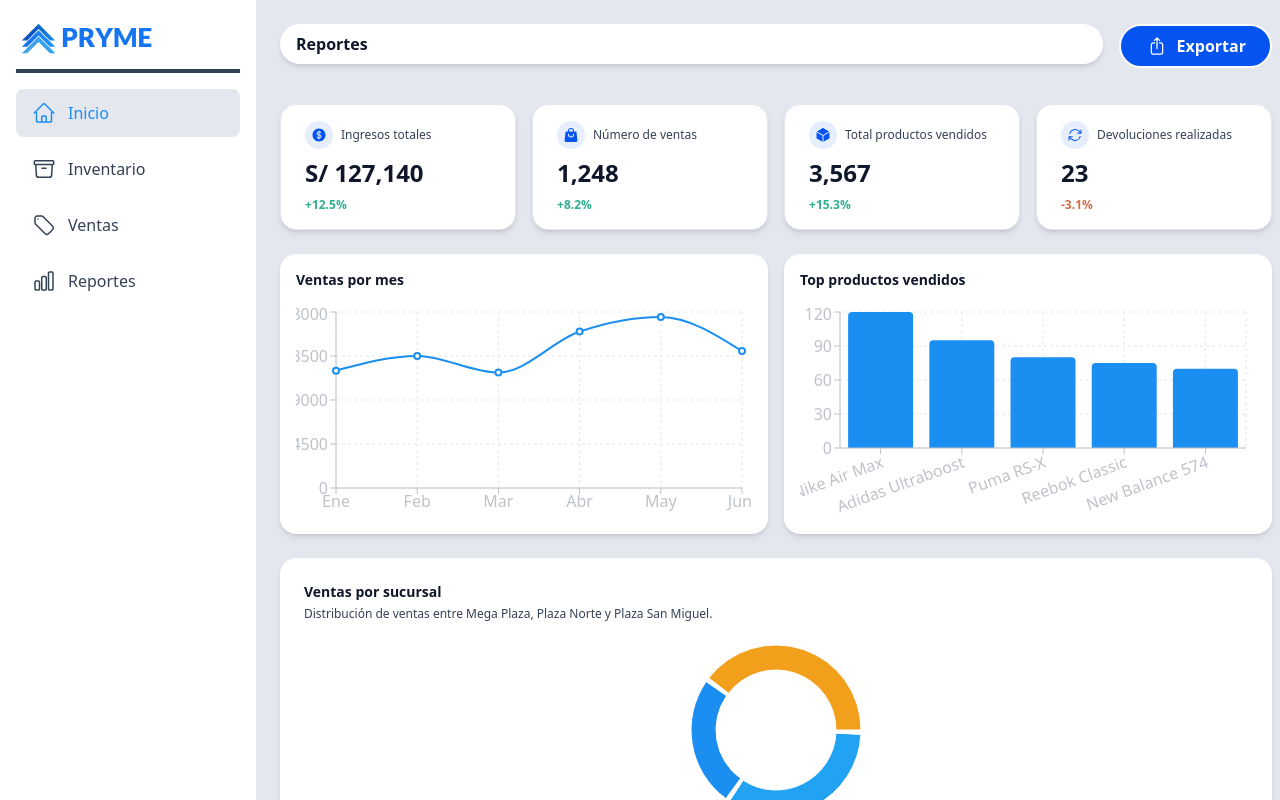
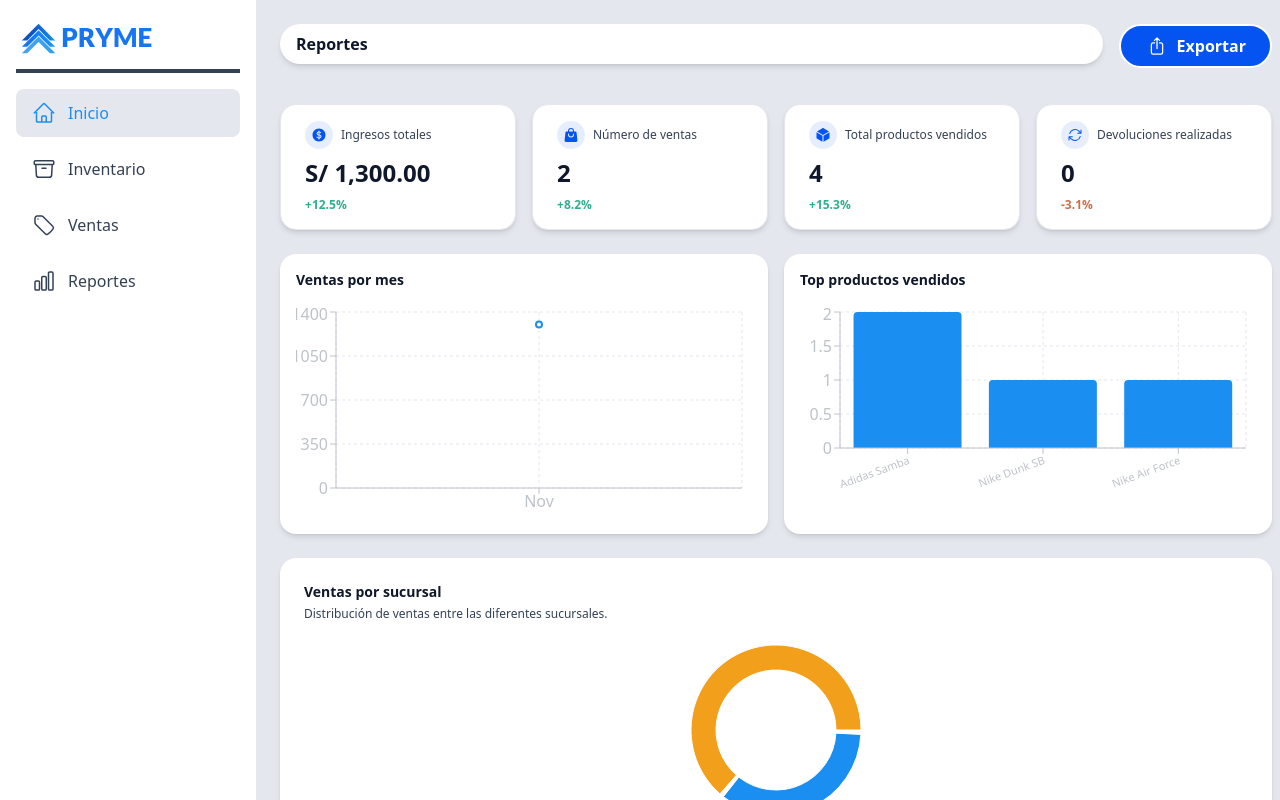
Before and after one commit to iammiguelsolis/PRYME, a React (Vite) app: page /reportes in a window 1280 px wide. Built offline with nearby package versions, Linux system fonts and the light colour scheme.

Commit message:
fix final

```diff
--- a/src/modules/inicio/page/InicioPage.jsx
+++ b/src/modules/inicio/page/InicioPage.jsx
@@ -1,37 +1,50 @@
-// --- Datos de ejemplo (DUMMY DATA) ---
-
+import { useMemo } from "react";
 import DashboardTableCard from "../components/organismos/DashboardTableCard";
 import UserInfoCard from "../components/organismos/UserInfoCard";
-
-// --- (Los datos de ejemplo DUMMY DATA se mantienen igual) ---
-const inventarioData = {
-  headers: ["ID Ingreso", "Total (S/.)", "N° Productos"],
-  data: [
-    ["10001", "2300.00", 9],
-    ["10002", "4200.00", 14],
-    ["10003", "3200.80", 12],
-    ["10004", "4523.87", 12],
-    ["10005", "3241.00", 15],
-  ]
-};
-
-const ventasData = {
-  headers: ["ID Venta", "Total (S/.)", "N° Productos"],
-  data: [
-    ["20001", "570.80", 2],
-    ["20002", "359.90", 1],
-    ["20003", "590.80", 2],
-  ]
-};
-
-const devolucionesData = {
-  headers: ["ID Venta", "Motivo", "N° Productos"],
-  data: [
-    ["20003", "Talla", 1],
-  ]
-};
+import { useInventario } from "../../../context/InventarioContext";
+import { useVentas } from "../../../context/VentasContext";
 
 const InicioPage = () => {
+  const { ingresos } = useInventario();
+  const { ventas } = useVentas();
+
+  // Transformar datos de ingresos para la tabla
+  const inventarioData = useMemo(() => ({
+    headers: ["ID Ingreso", "Total (S/.)", "N° Productos"],
+    data: ingresos.slice(0, 5).map(ingreso => [
+      ingreso.id,
+      ingreso.costoTotal.toLocaleString('es-PE', { minimumFractionDigits: 2 }),
+      ingreso.cantidad
+    ])
+  }), [ingresos]);
+
+  // Transformar datos de ventas para la tabla
+  const ventasData = useMemo(() => ({
+    headers: ["ID Venta", "Total (S/.)", "N° Productos"],
+    data: ventas.slice(0, 5).map(venta => [
+      venta.id,
+      venta.total.toLocaleString('es-PE', { minimumFractionDigits: 2 }),
+      venta.productos.reduce((sum, p) => sum + p.cantidad, 0)
+    ])
+  }), [ventas]);
+
+  // Filtrar ventas con devoluciones (productos que fueron removidos)
+  const devolucionesData = useMemo(() => {
+    // Buscar ventas que tienen menos productos o total menor al subtotal original
+    const ventasConDevoluciones = ventas.filter(v =>
+      v.productos.length === 0 || v.total < v.subtotal - v.descuento
+    );
+
+    return {
+      headers: ["ID Venta", "Cliente", "Total Devuelto"],
+      data: ventasConDevoluciones.slice(0, 5).map(venta => [
+        venta.id,
+        venta.cliente,
+        `S/. ${(venta.subtotal - venta.total - venta.descuento).toLocaleString('es-PE', { minimumFractionDigits: 2 })}`
+      ])
+    };
+  }, [ventas]);
+
   return (
     <main className="flex-grow p-6 bg-neutral-03">
       <h1 className="text-l font-bold text-text-01 bg-neutral-01 rounded-4xl shadow-md p-2 px-4 flex flex-col h-full mb-4">
@@ -39,7 +52,6 @@ const InicioPage = () => {
       </h1>
 
       <div className="grid grid-cols-1 lg:grid-cols-2 gap-4">
-
 
         {/* Fila 1, Col 1 */}
         <UserInfoCard />
@@ -50,6 +62,7 @@ const InicioPage = () => {
           headers={inventarioData.headers}
           data={inventarioData.data}
           buttonText="Ir a Inventario"
+          linkTo="/inventario"
         />
 
         {/* Fila 2, Col 1 */}
@@ -58,6 +71,7 @@ const InicioPage = () => {
           headers={ventasData.headers}
           data={ventasData.data}
           buttonText="Ir a Ventas"
+          linkTo="/ventas"
         />
 
         {/* Fila 2, Col 2 */}
@@ -66,6 +80,8 @@ const InicioPage = () => {
           headers={devolucionesData.headers}
           data={devolucionesData.data}
           buttonText="Ir a Ventas"
+          linkTo="/ventas"
+          emptyMessage="No hay devoluciones registradas"
         />
 
       </div>
--- a/src/modules/reportes/components/organismos/ExportReportModal.jsx
+++ b/src/modules/reportes/components/organismos/ExportReportModal.jsx
@@ -1,15 +1,17 @@
-// src/modules/reportes/components/organismos/ExportReportModal.jsx
 import { useState } from "react";
 import { CheckboxGroup } from "../moleculas/CheckboxGroup";
 import { SelectMeses } from "../moleculas/SelectMeses";
 import { Button } from "../../../../globals/components/atomos/Button.jsx";
-
-
+import { useInventario } from "../../../../context/InventarioContext";
+import { useVentas } from "../../../../context/VentasContext";
 
 export const ExportReportModal = ({ isOpen, onClose }) => {
   const [formatos, setFormatos] = useState([]);
   const [informacion, setInformacion] = useState([]);
   const [mes, setMes] = useState(null);
+
+  const { ingresos, productos } = useInventario();
+  const { ventas } = useVentas();
 
   if (!isOpen) return null;
 
@@ -25,9 +27,169 @@ export const ExportReportModal = ({ isOpen, onClose }) => {
     );
   };
 
+  // Filtrar datos por mes si está seleccionado
+  const filtrarPorMes = (items, mesSeleccionado) => {
+    if (!mesSeleccionado) return items;
+
+    return items.filter(item => {
+      const fecha = new Date(item.fecha);
+      const mesItem = fecha.getMonth() + 1; // getMonth() devuelve 0-11
+      return mesItem === parseInt(mesSeleccionado);
+    });
+  };
+
+  // Generar datos para exportar
+  const generarDatosExportacion = () => {
+    const datos = {};
+
+    // Filtrar por mes si está seleccionado
+    const ventasFiltradas = filtrarPorMes(ventas, mes);
+    const ingresosFiltrados = filtrarPorMes(ingresos, mes);
+
+    if (informacion.includes("Ventas")) {
+      datos.ventas = {
+        total: ventasFiltradas.length,
+        ingresoTotal: ventasFiltradas.reduce((sum, v) => sum + v.total, 0),
+        detalle: ventasFiltradas.map(v => ({
+          id: v.id,
+          cliente: v.clienteFull,
+          fecha: v.fecha,
+          total: v.total,
+          productos: v.productos.length,
+          sucursal: v.sucursal
+        }))
+      };
+    }
+
+    if (informacion.includes("Inventario")) {
+      datos.inventario = {
+        totalIngresos: ingresosFiltrados.length,
+        costoTotal: ingresosFiltrados.reduce((sum, i) => sum + i.costoTotal, 0),
+        totalProductos: productos.length,
+        detalle: ingresosFiltrados.map(i => ({
+          id: i.id,
+          proveedor: i.proveedor,
+          fecha: i.fecha,
+          cantidad: i.cantidad,
+          costoTotal: i.costoTotal
+        }))
+      };
+    }
+
+    if (informacion.includes("Devoluciones")) {
+      const devoluciones = ventasFiltradas.filter(v =>
+        v.total < (v.subtotal - v.descuento) || v.productos.length === 0
+      );
+
+      datos.devoluciones = {
+        total: devoluciones.length,
+        detalle: devoluciones.map(v => ({
+          id: v.id,
+          cliente: v.clienteFull,
+          fecha: v.fecha,
+          montoDevuelto: (v.subtotal - v.total - v.descuento),
+          sucursal: v.sucursal
+        }))
+      };
+    }
+
+    return datos;
+  };
+
+  // Simular exportación a PDF
+  const exportarPDF = (datos) => {
+    console.log("📄 Exportando a PDF:", datos);
+
+    // Crear un resumen en texto
+    let resumen = "=== REPORTE EXPORTADO ===\n\n";
+
+    if (datos.ventas) {
+      resumen += `VENTAS:\n`;
+      resumen += `Total de ventas: ${datos.ventas.total}\n`;
+      resumen += `Ingreso total: S/ ${datos.ventas.ingresoTotal.toFixed(2)}\n\n`;
+    }
+
+    if (datos.inventario) {
+      resumen += `INVENTARIO:\n`;
+      resumen += `Total de ingresos: ${datos.inventario.totalIngresos}\n`;
+      resumen += `Costo total: S/ ${datos.inventario.costoTotal.toFixed(2)}\n\n`;
+    }
+
+    if (datos.devoluciones) {
+      resumen += `DEVOLUCIONES:\n`;
+      resumen += `Total de devoluciones: ${datos.devoluciones.total}\n\n`;
+    }
+
+    // En una app real, aquí usarías una librería como jsPDF
+    console.log(resumen);
+    alert("📄 PDF generado (ver consola para detalles)");
+  };
+
+  // Simular exportación a Excel
+  const exportarExcel = (datos) => {
+    console.log("📊 Exportando a Excel:", datos);
+
+    // Convertir a CSV simple
+    let csv = "REPORTE DE DATOS\n\n";
+
+    if (datos.ventas) {
+      csv += "VENTAS\n";
+      csv += "ID,Cliente,Fecha,Total,Productos\n";
+      datos.ventas.detalle.forEach(v => {
+        csv += `${v.id},${v.cliente},${v.fecha},${v.total},${v.productos}\n`;
+      });
+      csv += "\n";
+    }
+
+    if (datos.inventario) {
+      csv += "INVENTARIO\n";
+      csv += "ID,Proveedor,Fecha,Cantidad,Costo Total\n";
+      datos.inventario.detalle.forEach(i => {
+        csv += `${i.id},${i.proveedor},${i.fecha},${i.cantidad},${i.costoTotal}\n`;
+      });
+      csv += "\n";
+    }
+
+    // En una app real, aquí usarías una librería como xlsx
+    console.log(csv);
+    alert("📊 Excel generado (ver consola para detalles)");
+  };
+
   const handleExport = () => {
-    // Simulación de exportación (solo frontend)
-    alert("Reporte exportado correctamente (simulado, solo frontend).");
+    // Validaciones
+    if (formatos.length === 0) {
+      alert("⚠️ Por favor selecciona al menos un formato");
+      return;
+    }
+
+    if (informacion.length === 0) {
+      alert("⚠️ Por favor selecciona al menos un tipo de información");
+      return;
+    }
+
+    // Generar datos
+    const datos = generarDatosExportacion();
+
+    // Exportar según formatos seleccionados
+    if (formatos.includes("PDF")) {
+      exportarPDF(datos);
+    }
+
+    if (formatos.includes("Excel")) {
+      exportarExcel(datos);
+    }
+
+    // Mensaje de éxito
+    const formatosTexto = formatos.join(" y ");
+    const infoTexto = informacion.join(", ");
+    const mesTexto = mes ? ` del mes ${mes}` : "";
+
+    alert(`✅ Reporte exportado exitosamente!\n\nFormato: ${formatosTexto}\nInformación: ${infoTexto}${mesTexto}\n\n(Revisa la consola para ver los detalles)`);
+
+    // Resetear y cerrar
+    setFormatos([]);
+    setInformacion([]);
+    setMes(null);
     onClose();
   };
 
--- a/src/modules/reportes/components/organismos/ProductosVendidosChart.jsx
+++ b/src/modules/reportes/components/organismos/ProductosVendidosChart.jsx
@@ -1,4 +1,4 @@
-// src/modules/reportes/components/organismos/ProductosVendidosChart.jsx
+import { useMemo } from "react";
 import {
   ResponsiveContainer,
   BarChart,
@@ -9,15 +9,30 @@ import {
   Tooltip,
 } from "recharts";
 
-const data = [
-  { producto: "Nike Air Max", ventas: 120 },
-  { producto: "Adidas Ultraboost", ventas: 95 },
-  { producto: "Puma RS-X", ventas: 80 },
-  { producto: "Reebok Classic", ventas: 75 },
-  { producto: "New Balance 574", ventas: 70 },
-];
+export const ProductosVendidosChart = ({ ventas = [] }) => {
+  const data = useMemo(() => {
+    // Agrupar productos por modelo y sumar cantidades
+    const productosPorModelo = {};
 
-export const ProductosVendidosChart = () => {
+    ventas.forEach(venta => {
+      venta.productos.forEach(producto => {
+        const modelo = producto.modelo;
+        if (!productosPorModelo[modelo]) {
+          productosPorModelo[modelo] = 0;
+        }
+        productosPorModelo[modelo] += producto.cantidad;
+      });
+    });
+
+    // Convertir a array y ordenar por ventas (top 5)
+    const resultado = Object.entries(productosPorModelo)
+      .map(([producto, cantidad]) => ({ producto, ventas: cantidad }))
+      .sort((a, b) => b.ventas - a.ventas)
+      .slice(0, 5);
+
+    return resultado.length > 0 ? resultado : [{ producto: "Sin datos", ventas: 0 }];
+  }, [ventas]);
+
   return (
     <div className="bg-neutral-01 rounded-2xl shadow-md p-4 h-[280px] flex flex-col">
       <h3 className="text-sm font-semibold text-text-01 mb-3">
@@ -27,9 +42,18 @@ export const ProductosVendidosChart = () => {
         <ResponsiveContainer width="100%" height="100%">
           <BarChart data={data} margin={{ top: 10, right: 10, left: -20, bottom: 20 }}>
             <CartesianGrid strokeDasharray="3 3" stroke="#E4E7EE" />
-            <XAxis dataKey="producto" angle={-20} textAnchor="end" height={50} stroke="#BEC2C9" />
+            <XAxis
+              dataKey="producto"
+              angle={-20}
+              textAnchor="end"
+              height={50}
+              stroke="#BEC2C9"
+              tick={{ fontSize: 11 }}
+            />
             <YAxis stroke="#BEC2C9" />
-            <Tooltip />
+            <Tooltip
+              formatter={(value) => [value, 'Unidades vendidas']}
+            />
             <Bar dataKey="ventas" fill="#1B8EF2" radius={[4, 4, 0, 0]} />
           </BarChart>
         </ResponsiveContainer>
--- a/src/modules/reportes/components/organismos/ResumenTabla.jsx
+++ b/src/modules/reportes/components/organismos/ResumenTabla.jsx
@@ -1,45 +1,33 @@
-// src/modules/reportes/components/organismos/ResumenTabla.jsx
+import { useMemo } from "react";
 import { MetricRow } from "../moleculas/MetricRow";
 
-const rows = [
-  {
-    fecha: "15/11/2025",
-    sucursal: "Mega Plaza",
-    total: "S/ 3,450.00",
-    productos: 12,
-    devoluciones: "No",
-  },
-  {
-    fecha: "15/11/2025",
-    sucursal: "Plaza Norte",
-    total: "S/ 2,800.00",
-    productos: 9,
-    devoluciones: "No",
-  },
-  {
-    fecha: "14/11/2025",
-    sucursal: "Plaza San Miguel",
-    total: "S/ 4,120.00",
-    productos: 15,
-    devoluciones: "Sí",
-  },
-  {
-    fecha: "14/11/2025",
-    sucursal: "Mega Plaza",
-    total: "S/ 1,780.00",
-    productos: 6,
-    devoluciones: "No",
-  },
-  {
-    fecha: "13/11/2025",
-    sucursal: "Plaza Norte",
-    total: "S/ 5,230.00",
-    productos: 18,
-    devoluciones: "No",
-  },
-];
+export const ResumenTabla = ({ ventas = [] }) => {
+  const rows = useMemo(() => {
+    return ventas.slice(0, 10).map(venta => {
+      // Formatear fecha
+      const fecha = new Date(venta.fecha);
+      const fechaFormateada = fecha.toLocaleDateString('es-PE', {
+        day: '2-digit',
+        month: '2-digit',
+        year: 'numeric'
+      });
 
-export const ResumenTabla = () => {
+      // Contar productos
+      const numProductos = venta.productos.reduce((sum, p) => sum + p.cantidad, 0);
+
+      // Verificar si tiene devolución
+      const tieneDevoluciones = venta.total < (venta.subtotal - venta.descuento) || venta.productos.length === 0;
+
+      return {
+        fecha: fechaFormateada,
+        sucursal: venta.sucursal,
+        total: `S/ ${venta.total.toLocaleString('es-PE', { minimumFractionDigits: 2 })}`,
+        productos: numProductos,
+        devoluciones: tieneDevoluciones ? "Sí" : "No"
+      };
+    });
+  }, [ventas]);
+
   return (
     <div className="bg-neutral-01 rounded-2xl shadow-md p-4">
       <h3 className="text-sm font-semibold text-text-01 mb-3">
@@ -53,18 +41,22 @@ export const ResumenTabla = () => {
               <th className="px-4 py-2 font-semibold">Fecha</th>
               <th className="px-4 py-2 font-semibold">Sucursal</th>
               <th className="px-4 py-2 font-semibold">Total de la venta</th>
-              <th className="px-4 py-2 font-semibold text-center">
-                N° productos
-              </th>
-              <th className="px-4 py-2 font-semibold text-center">
-                Devoluciones
-              </th>
+              <th className="px-4 py-2 font-semibold text-center">N° productos</th>
+              <th className="px-4 py-2 font-semibold text-center">Devoluciones</th>
             </tr>
           </thead>
           <tbody className="bg-neutral-01">
-            {rows.map((row) => (
-              <MetricRow key={`${row.fecha}-${row.sucursal}`} {...row} />
-            ))}
+            {rows.length > 0 ? (
+              rows.map((row, index) => (
+                <MetricRow key={`${row.fecha}-${row.sucursal}-${index}`} {...row} />
+              ))
+            ) : (
+              <tr>
+                <td colSpan="5" className="px-4 py-8 text-center text-gray-500">
+                  No hay ventas registradas
+                </td>
+              </tr>
+            )}
           </tbody>
         </table>
       </div>
--- a/src/modules/reportes/components/organismos/VentasPorMesChart.jsx
+++ b/src/modules/reportes/components/organismos/VentasPorMesChart.jsx
@@ -1,4 +1,4 @@
-// src/modules/reportes/components/organismos/VentasPorMesChart.jsx
+import { useMemo } from "react";
 import {
   ResponsiveContainer,
   LineChart,
@@ -9,16 +9,43 @@ import {
   Tooltip,
 } from "recharts";
 
-const data = [
-  { mes: "Ene", ventas: 12000 },
-  { mes: "Feb", ventas: 13500 },
-  { mes: "Mar", ventas: 11800 },
-  { mes: "Abr", ventas: 16000 },
-  { mes: "May", ventas: 17500 },
-  { mes: "Jun", ventas: 14000 },
-];
+const meses = ["Ene", "Feb", "Mar", "Abr", "May", "Jun", "Jul", "Ago", "Sep", "Oct", "Nov", "Dic"];
 
-export const VentasPorMesChart = () => {
+export const VentasPorMesChart = ({ ventas = [] }) => {
+  const data = useMemo(() => {
+    // Agrupar ventas por mes
+    const ventasPorMes = {};
+
+    ventas.forEach(venta => {
+      const fecha = new Date(venta.fecha);
+      const mesIndex = fecha.getMonth();
+      const mesNombre = meses[mesIndex];
+
+      if (!ventasPorMes[mesNombre]) {
+        ventasPorMes[mesNombre] = 0;
+      }
+      ventasPorMes[mesNombre] += venta.total;
+    });
+
+    // Convertir a array para el gráfico (mostrar últimos 6 meses con datos)
+    const resultado = meses
+      .map(mes => ({
+        mes,
+        ventas: ventasPorMes[mes] || 0
+      }))
+      .filter(item => item.ventas > 0);
+
+    // Si no hay datos, mostrar datos de ejemplo
+    if (resultado.length === 0) {
+      return [
+        { mes: "Oct", ventas: 0 },
+        { mes: "Nov", ventas: ventas.reduce((sum, v) => sum + v.total, 0) },
+      ];
+    }
+
+    return resultado.length > 0 ? resultado : [{ mes: "Nov", ventas: 0 }];
+  }, [ventas]);
+
   return (
     <div className="bg-neutral-01 rounded-2xl shadow-md p-4 h-[280px] flex flex-col">
       <h3 className="text-sm font-semibold text-text-01 mb-3">
@@ -30,7 +57,9 @@ export const VentasPorMesChart = () => {
             <CartesianGrid strokeDasharray="3 3" stroke="#E4E7EE" />
             <XAxis dataKey="mes" stroke="#BEC2C9" />
             <YAxis stroke="#BEC2C9" />
-            <Tooltip />
+            <Tooltip
+              formatter={(value) => [`S/ ${value.toLocaleString('es-PE', { minimumFractionDigits: 2 })}`, 'Ventas']}
+            />
             <Line
               type="monotone"
               dataKey="ventas"
--- a/src/modules/reportes/components/organismos/VentasPorSucursalChart.jsx
+++ b/src/modules/reportes/components/organismos/VentasPorSucursalChart.jsx
@@ -1,4 +1,4 @@
-// src/modules/reportes/components/organismos/VentasPorSucursalChart.jsx
+import { useMemo } from "react";
 import {
   ResponsiveContainer,
   PieChart,
@@ -8,29 +8,40 @@ import {
   Tooltip,
 } from "recharts";
 
-const data = [
-  { name: "Mega Plaza", value: 45000 },
-  { name: "Plaza Norte", value: 28000 },
-  { name: "Plaza San Miguel", value: 38000 },
-];
+const COLORS = ["#F29F1B", "#1B8EF2", "#22A2F2", "#34D399", "#A78BFA"];
 
-const COLORS = ["#F29F1B", "#1B8EF2", "#22A2F2"];
+export const VentasPorSucursalChart = ({ ventas = [] }) => {
+  const data = useMemo(() => {
+    // Agrupar ventas por sucursal
+    const ventasPorSucursal = {};
 
-export const VentasPorSucursalChart = () => {
+    ventas.forEach(venta => {
+      const sucursal = venta.sucursal || "Sin sucursal";
+      if (!ventasPorSucursal[sucursal]) {
+        ventasPorSucursal[sucursal] = 0;
+      }
+      ventasPorSucursal[sucursal] += venta.total;
+    });
+
+    // Convertir a array para el gráfico
+    const resultado = Object.entries(ventasPorSucursal)
+      .map(([name, value]) => ({ name, value }))
+      .sort((a, b) => b.value - a.value);
+
+    return resultado.length > 0 ? resultado : [{ name: "Sin datos", value: 0 }];
+  }, [ventas]);
+
   return (
     <div className="bg-neutral-01 rounded-2xl shadow-md p-6 flex flex-col gap-4">
-
-      {/* Título y descripción */}
       <div>
         <h3 className="text-sm font-semibold text-text-01 mb-1">
           Ventas por sucursal
         </h3>
         <p className="text-xs text-text-02 max-w-md">
-          Distribución de ventas entre Mega Plaza, Plaza Norte y Plaza San Miguel.
+          Distribución de ventas entre las diferentes sucursales.
         </p>
       </div>
 
-      {/* 🔥 GRÁFICO CENTRADO */}
       <div className="w-full flex justify-center">
         <div className="w-[260px] h-[220px]">
           <ResponsiveContainer width="100%" height="100%">
@@ -48,12 +59,13 @@ export const VentasPorSucursalChart = () => {
                 ))}
               </Pie>
               <Legend verticalAlign="bottom" height={36} />
-              <Tooltip />
+              <Tooltip
+                formatter={(value) => `S/ ${value.toLocaleString('es-PE', { minimumFractionDigits: 2 })}`}
+              />
             </PieChart>
           </ResponsiveContainer>
         </div>
       </div>
-
     </div>
   );
 };
--- a/src/modules/reportes/pages/Reportes.jsx
+++ b/src/modules/reportes/pages/Reportes.jsx
@@ -1,6 +1,4 @@
-import { useState } from "react";
-
-// Íconos
+import { useState, useMemo } from "react";
 import {
   HiCurrencyDollar,
   HiShoppingBag,
@@ -9,39 +7,62 @@ import {
   HiOutlineArrowUpOnSquare,
 } from "react-icons/hi2";
 
-// Átomos y Organismos del módulo Reportes
 import { KpiCard } from "../components/atomos/KpiCard";
 import { VentasPorMesChart } from "../components/organismos/VentasPorMesChart";
 import { ProductosVendidosChart } from "../components/organismos/ProductosVendidosChart";
 import { VentasPorSucursalChart } from "../components/organismos/VentasPorSucursalChart";
 import { ResumenTabla } from "../components/organismos/ResumenTabla";
-
-// Modal
 import { ExportReportModal } from "../components/organismos/ExportReportModal";
-
-// Botón Global
 import { Button } from "../../../globals/components/atomos/Button.jsx";
 
+// Contextos
+import { useInventario } from "../../../context/InventarioContext";
+import { useVentas } from "../../../context/VentasContext";
 
 const Reportes = () => {
   const [isExportOpen, setIsExportOpen] = useState(false);
 
+  const { ingresos } = useInventario();
+  const { ventas } = useVentas();
+
+  // Calcular KPIs dinámicamente
+  const kpis = useMemo(() => {
+    // Ingresos totales (suma de todas las ventas)
+    const ingresosTotales = ventas.reduce((sum, v) => sum + v.total, 0);
+
+    // Número de ventas
+    const numeroVentas = ventas.length;
+
+    // Total productos vendidos
+    const productosVendidos = ventas.reduce((sum, v) =>
+      sum + v.productos.reduce((pSum, p) => pSum + p.cantidad, 0), 0
+    );
+
+    // Devoluciones (ventas donde total < subtotal - descuento)
+    const devoluciones = ventas.filter(v =>
+      v.total < (v.subtotal - v.descuento) || v.productos.length === 0
+    ).length;
+
+    return {
+      ingresosTotales,
+      numeroVentas,
+      productosVendidos,
+      devoluciones
+    };
+  }, [ventas]);
+
   return (
     <div className="p-6 space-y-6 h-[calc(100vh-80px)] overflow-y-auto pr-2 bg-neutral-03 h-full">
-
-
       {/* HEADER */}
       <div className="flex items-center justify-between gap-4">
         <h1 className="flex items-center text-l font-bold text-text-01 bg-neutral-01 rounded-4xl shadow-md p-2 px-4 mb-4 w-full">
           Reportes
         </h1>
-
-        {/* BOTÓN EXPORTAR */}
         <Button
           type="button"
           variant="secondaryUNO"
           size="medium"
-          className="flex items-center gap-2 -mt-3 "
+          className="flex items-center gap-2 -mt-3"
           onClick={() => setIsExportOpen(true)}
         >
           <HiOutlineArrowUpOnSquare className="w-6 h-5" />
@@ -54,40 +75,40 @@ const Reportes = () => {
         <KpiCard
           icon={HiCurrencyDollar}
           title="Ingresos totales"
-          value="S/ 127,140"
+          value={`S/ ${kpis.ingresosTotales.toLocaleString('es-PE', { minimumFractionDigits: 2 })}`}
           change={12.5}
         />
         <KpiCard
           icon={HiShoppingBag}
           title="Número de ventas"
-          value="1,248"
+          value={kpis.numeroVentas.toLocaleString()}
           change={8.2}
         />
         <KpiCard
           icon={HiCube}
           title="Total productos vendidos"
-          value="3,567"
+          value={kpis.productosVendidos.toLocaleString()}
           change={15.3}
         />
         <KpiCard
           icon={HiArrowPath}
           title="Devoluciones realizadas"
-          value="23"
+          value={kpis.devoluciones.toString()}
           change={-3.1}
         />
       </div>
 
       {/* GRÁFICOS SUPERIORES */}
       <div className="grid grid-cols-1 lg:grid-cols-2 gap-4">
-        <VentasPorMesChart />
-        <ProductosVendidosChart />
+        <VentasPorMesChart ventas={ventas} />
+        <ProductosVendidosChart ventas={ventas} />
       </div>
 
       {/* GRÁFICO SUCURSALES */}
-      <VentasPorSucursalChart />
+      <VentasPorSucursalChart ventas={ventas} />
 
       {/* TABLA RESUMEN */}
-      <ResumenTabla />
+      <ResumenTabla ventas={ventas} />
 
       {/* MODAL DE EXPORTAR */}
       <ExportReportModal
```
